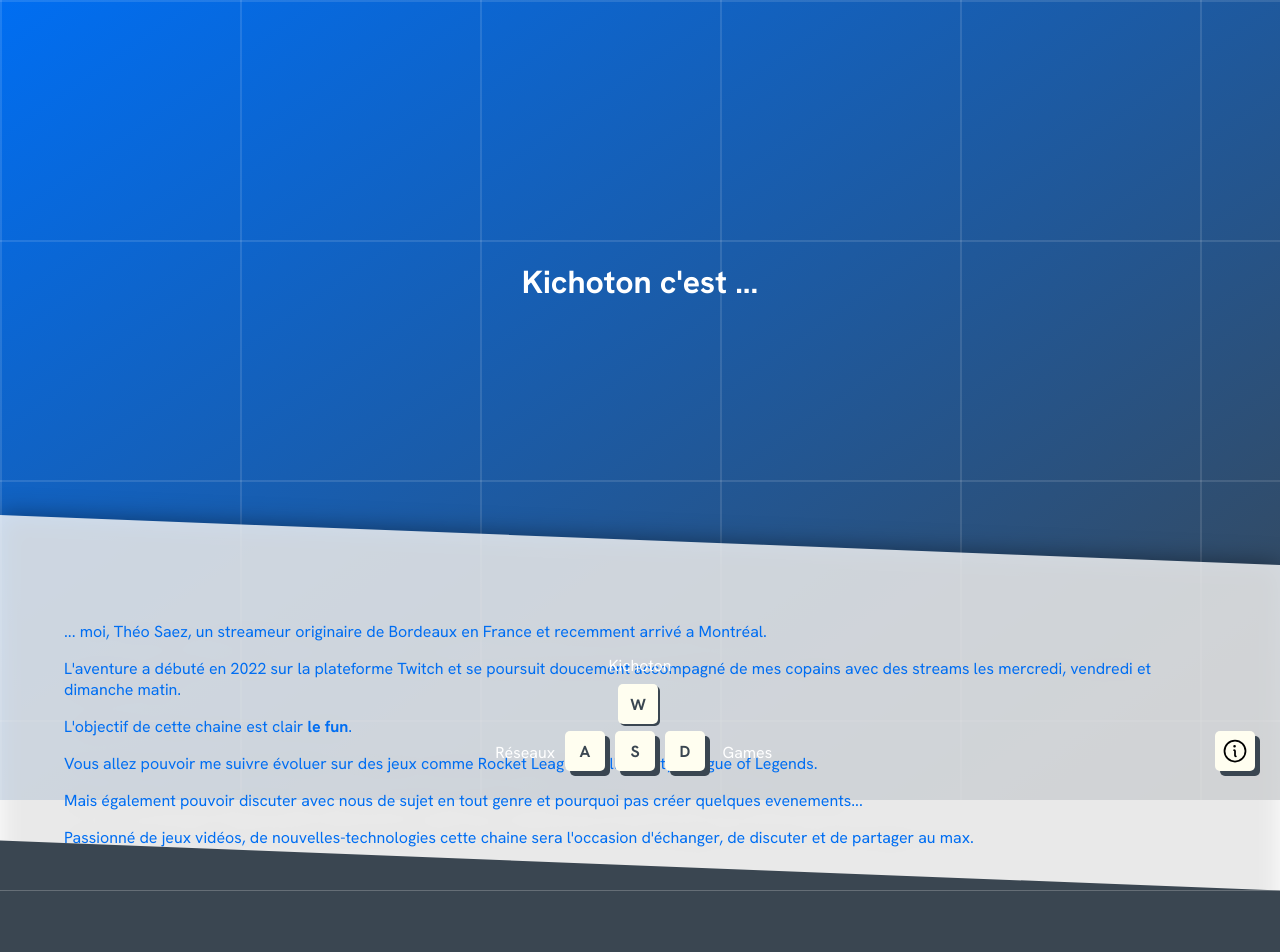
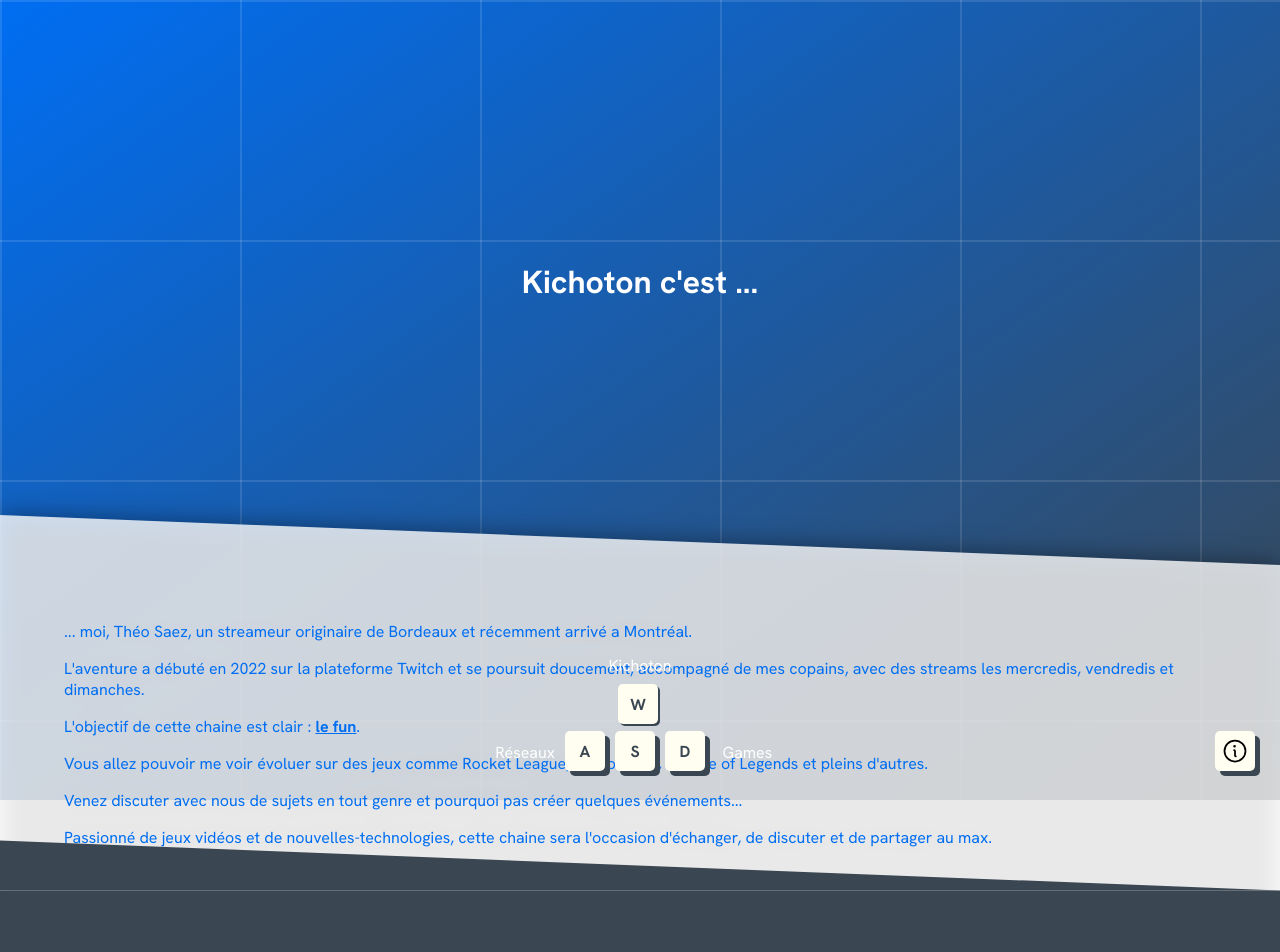
Before and after one commit to Kichoton/kich-react, a React (Create React App) app: page /kichoton in a window 1280 px wide. Shown: the top 952 px of the page. Built offline with nearby package versions, Linux system fonts and the light colour scheme; no server answers.

Commit message:
adding 404

```diff
--- a/src/components/Kich.js
+++ b/src/components/Kich.js
@@ -51,12 +51,13 @@ export function Kich(){
         <div className="kich-theo">
           <span className='triangle-theo-top'></span>
           <span className='triangle-theo-bot'></span>
-           <p>... moi, Théo Saez, un streameur originaire de Bordeaux en France et recemment arrivé a Montréal.</p>
-          <p>L'aventure a débuté en 2022 sur la plateforme Twitch et se poursuit doucement accompagné de mes copains avec des streams les mercredi, vendredi et dimanche matin.</p>
-          <p>L'objectif de cette chaine est clair <strong>le fun</strong>.</p>
-          <p>Vous allez pouvoir me suivre évoluer sur des jeux comme Rocket League, Call of Duty, League of Legends.</p>
-          <p>Mais également pouvoir discuter avec nous de sujet en tout genre et pourquoi pas créer quelques evenements...</p>
-          <p>Passionné de jeux vidéos, de nouvelles-technologies cette chaine sera l'occasion d'échanger, de discuter et de partager au max.</p>
+          <p>... moi, Théo Saez, un streameur originaire de Bordeaux et récemment arrivé a Montréal.</p>
+          <p>L'aventure a débuté en 2022 sur la plateforme Twitch et se poursuit doucement, accompagné de mes copains, avec des streams les mercredis, vendredis et dimanches.</p>
+          <p>L'objectif de cette chaine est clair : <strong><u>le fun</u></strong>.</p>
+          <p>Vous allez pouvoir me voir évoluer sur des jeux comme Rocket League, Call of Duty, League of Legends et pleins d'autres.</p>
+          <p>Venez discuter avec nous de sujets en tout genre et pourquoi pas créer quelques événements...</p>
+          <p>Passionné de jeux vidéos et de nouvelles-technologies, cette chaine sera l'occasion d'échanger, de discuter et de partager au max.</p>
+
 
           <hr></hr>
           <span className='btn-twitch-container'>
--- a/src/components/NotFound.js
+++ b/src/components/NotFound.js
@@ -1,12 +1,17 @@
 import '../style/App.css';
 import '../style/NotFound.css';
+import gif_notFound from '../assets/gif/404.gif'
 
 
 export function NotFound(){
 
     return (
       <div className="NotFound">
-        <h1>C'est une 404...</h1>
+
+        <h1>404</h1>
+
+
+        <h2>On dirait que ton gank ne s'est pas bien passé...<img alt='' src={gif_notFound}></img></h2>
 
       </div>
     )
--- a/src/style/NotFound.css
+++ b/src/style/NotFound.css
@@ -1,15 +1,59 @@
+
 .NotFound{
 
+    height: 100vh;
 
-    height: 100vh;
-    width: 100vw;
+    padding-left:35vw;
+
+    display: flex;
+    flex-direction: column;
+    /* align-items: center; */
+    justify-content: center;
 
 }
 
 .NotFound h1{
     position: absolute;
+    font-family: Arial;
+    margin: 0;
+    padding: 0;
 
-    top: 50%;
-    left: 50%;
-    transform: translate(-50%, -50%);
+    display:inline-block;
+
+    transform: rotate(-90deg);
+    top: 15%;
+    left: -14%;
+
+    color: transparent;
+    -webkit-text-stroke-width: 3px;
+    -webkit-text-stroke-color: white;
+    font-size: 37rem;
 }
+
+.NotFound img{
+    height: auto;
+    width: 5rem
+}
+
+@media (orientation: portrait) {
+
+    .NotFound{
+        padding-right: 5%;
+        padding-left: 5%;
+    }
+
+
+    .NotFound h1{
+        transform: rotate(0);
+        /* top: 50%; */
+        left: 50%;
+        transform: translate(-50%, -50%);
+
+        color: transparent;
+        -webkit-text-stroke-width: 3px;
+        -webkit-text-stroke-color: white;
+        font-size: 33vw;
+        opacity: 0.3
+    }
+
+}
```
Also changed, not shown: 1 other file (tests, documents, lock files or other folders).
